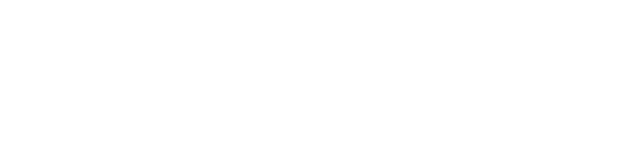
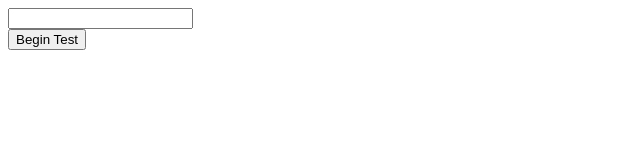
Before and after one commit to ChrisReynolds0508/typing-speed-tester, a plain HTML site: page index.html in a window 1280 px wide. Shown: the whole page, without its empty margins (0-640 px from the left). Drawn offline with Linux system fonts and the light colour scheme.

Commit message:
linked stylesheet, linked javascript and added type = module

```diff
--- a/index.html
+++ b/index.html
@@ -3,9 +3,10 @@
 <head>
     <meta charset="UTF-8">
     <meta name="viewport" content="width=device-width, initial-scale=1.0">
-    <title>Typing Speed Tester</title>
+    <link rel="stylesheet" href="style.css">
+     <title>Typing Speed Tester</title>
 </head>
 <body>
-
+    <script type="module" src="index.js"></script>
 </body>
 </html>
```
